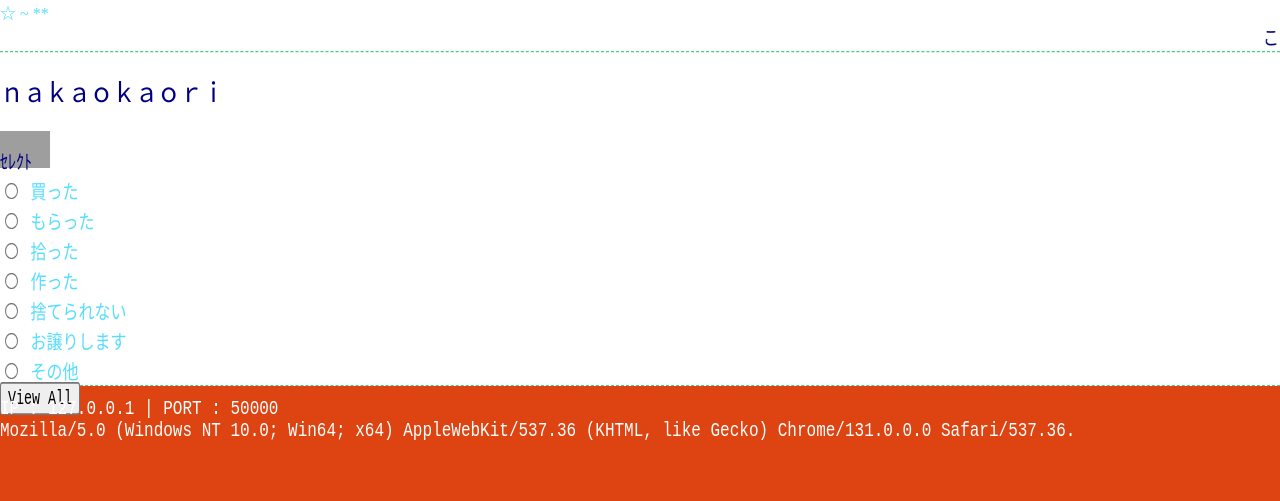
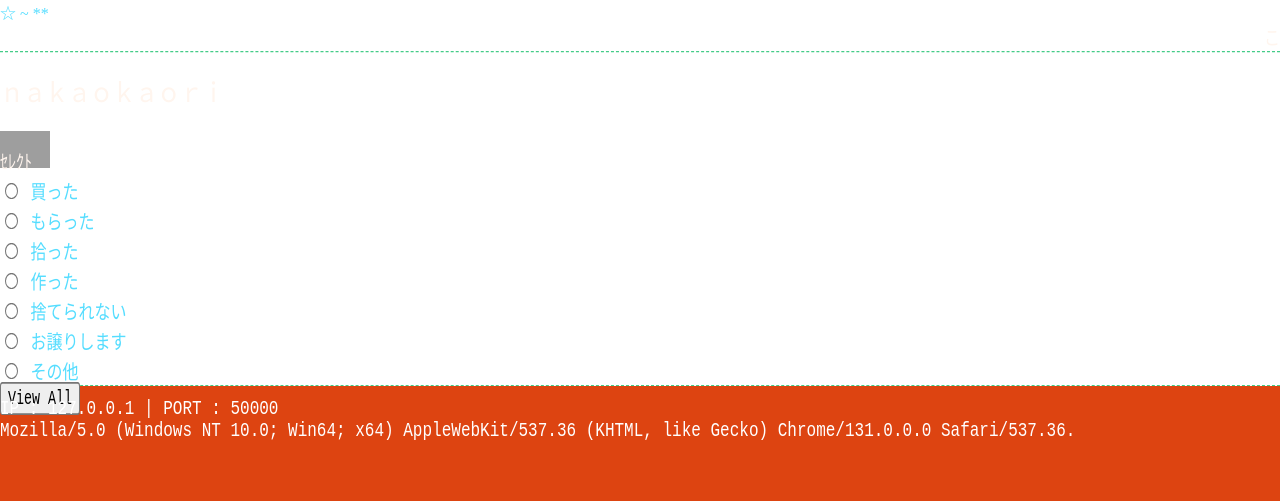
Before and after one commit to nakaokaori/the-things-i-we-own, a PHP site: page / in a window 1280 px wide. Shown: the top 501 px of the page. Run offline with PHP 8.4, Linux system fonts and the light colour scheme; some libraries are stand-ins or nearby versions; grey boxes are pictures that could not be loaded.

Commit message:
Update index.php

```diff
--- a/index.php
+++ b/index.php
@@ -62,7 +62,7 @@ fclose($fp);
     <link rel="stylesheet" href="images.css" />
     <style>
         :root {
-            --text-color: navy;
+            --text-color: seashell;
             --hover-color: #5df;
             --border-style: 1px dashed #4c8;
             --bg-color: #d41;
```
